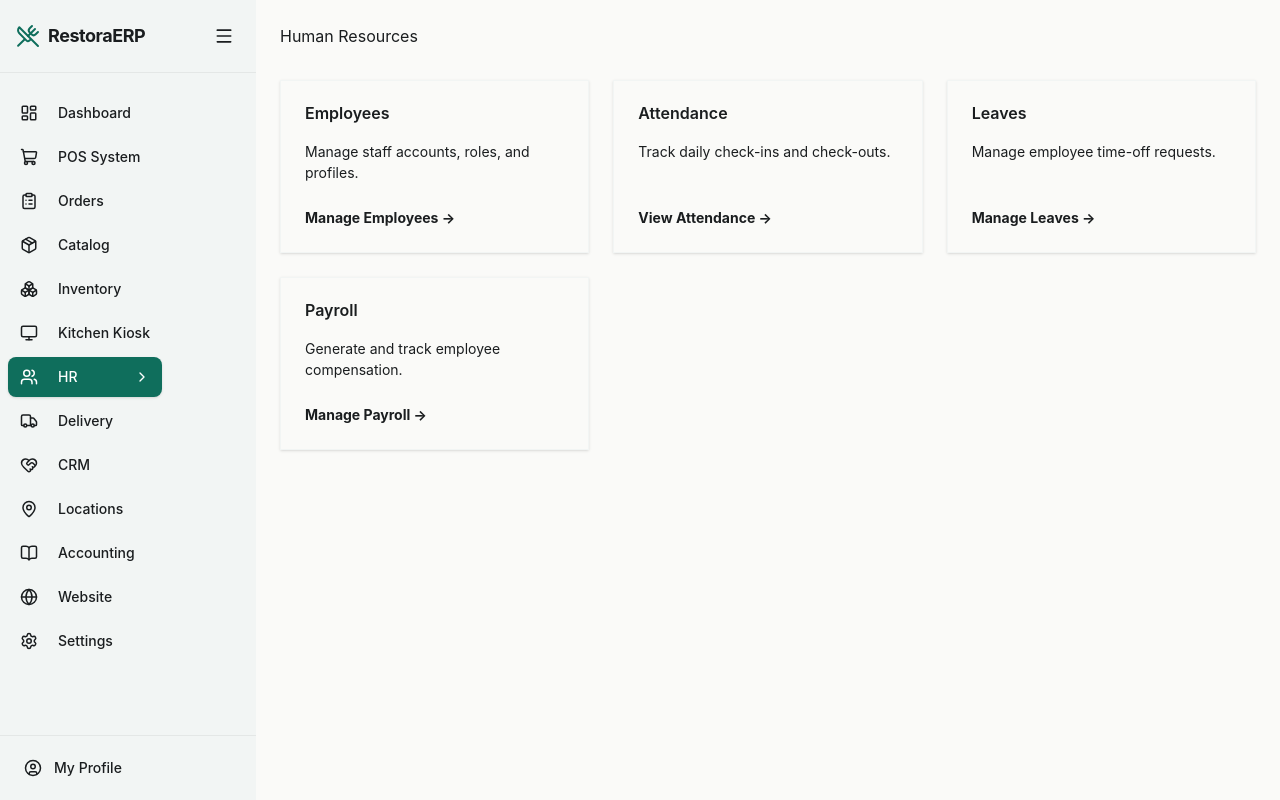
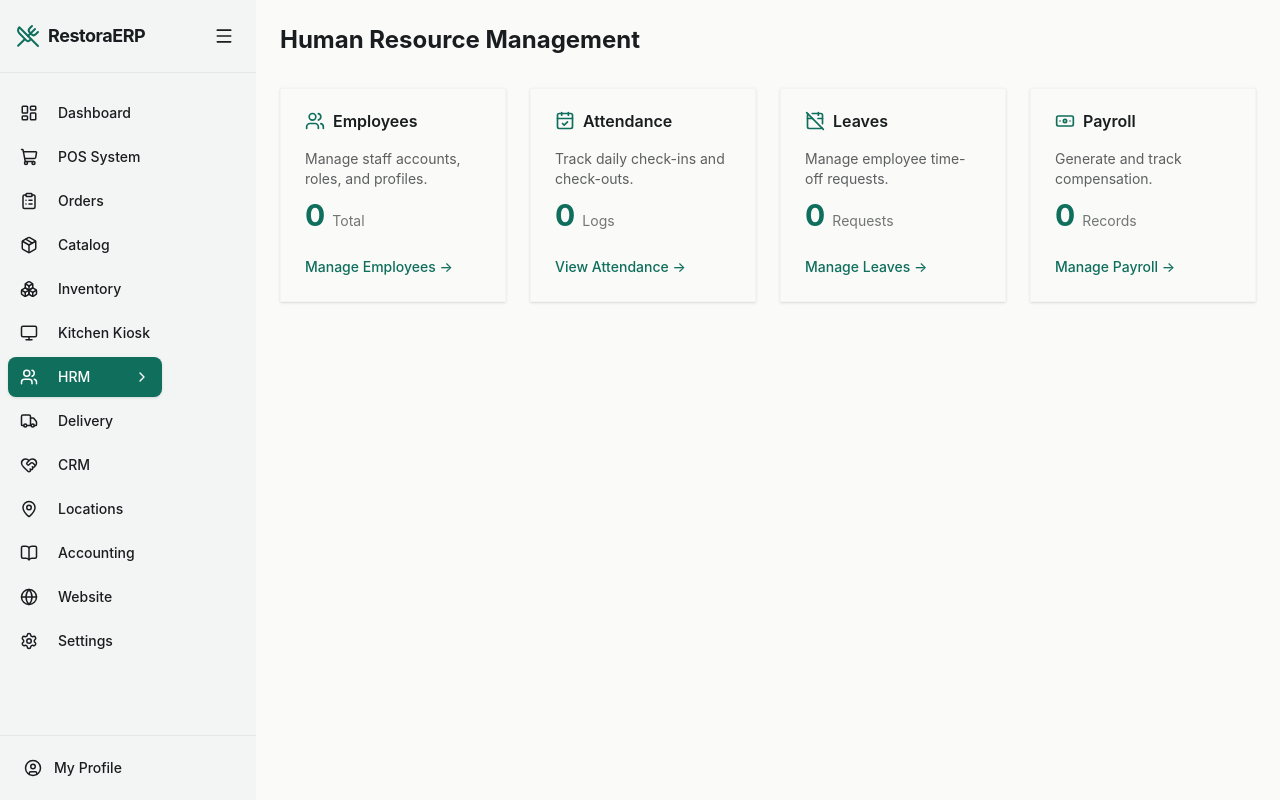
Before and after one commit to restauraerp/front, a Next.js app: page /admin/hr in a window 1280 px wide. Built offline with nearby package versions, Linux system fonts and the light colour scheme; no server answers.

Commit message:
feat: add role selection to employee management and implement dashboard statistics for HR modules

```diff
--- a/src/app/(admin)/admin/hr/employees/page.tsx
+++ b/src/app/(admin)/admin/hr/employees/page.tsx
@@ -8,6 +8,7 @@ import { Input } from '@/components/ui/Input';
 
 export default function EmployeesPage() {
   const [employees, setEmployees] = useState<any[]>([]);
+  const [roles, setRoles] = useState<any[]>([]);
   const [loading, setLoading] = useState(true);
 
   const [editingId, setEditingId] = useState<number | null>(null);
@@ -15,7 +16,8 @@ export default function EmployeesPage() {
     name: '',
     email: '',
     password: '',
-    location_id: ''
+    location_id: '',
+    role: ''
   });
   const [isFormOpen, setIsFormOpen] = useState(false);
 
@@ -26,8 +28,18 @@ export default function EmployeesPage() {
   const loadData = async () => {
     try {
       setLoading(true);
-      const res = await fetchApi('/users');
-      setEmployees(res.data || res || []);
+      const [usersRes, rolesRes] = await Promise.all([
+        fetchApi('/users'),
+        fetchApi('/roles').catch(() => null)
+      ]);
+      setEmployees(usersRes?.data || usersRes || []);
+
+      const fetchedRoles = rolesRes?.data || rolesRes || [];
+      if (Array.isArray(fetchedRoles)) {
+        setRoles(fetchedRoles);
+      } else if (fetchedRoles?.data && Array.isArray(fetchedRoles.data)) {
+        setRoles(fetchedRoles.data);
+      }
     } catch (err) {
       console.error(err);
     } finally {
@@ -60,7 +72,7 @@ export default function EmployeesPage() {
 
       setIsFormOpen(false);
       setEditingId(null);
-      setFormData({ name: '', email: '', password: '', location_id: '' });
+      setFormData({ name: '', email: '', password: '', location_id: '', role: '' });
       loadData();
     } catch (err) {
       console.error(err);
@@ -74,7 +86,8 @@ export default function EmployeesPage() {
       name: row.name || '',
       email: row.email || '',
       password: '',
-      location_id: row.location_id || ''
+      location_id: row.location_id || '',
+      role: row.roles?.[0]?.name || ''
     });
     setIsFormOpen(true);
   };
@@ -95,6 +108,7 @@ export default function EmployeesPage() {
     { key: 'id', label: 'ID' },
     { key: 'name', label: 'Name' },
     { key: 'email', label: 'Email' },
+    { key: 'role', label: 'Role', render: (row: any) => row.roles?.length ? row.roles[0].name.replace('_', ' ').toUpperCase() : '-' },
     { key: 'location_id', label: 'Location ID' }
   ];
 
@@ -105,7 +119,7 @@ export default function EmployeesPage() {
         <Button onClick={() => {
           setIsFormOpen(!isFormOpen);
           setEditingId(null);
-          setFormData({ name: '', email: '', password: '', location_id: '' });
+          setFormData({ name: '', email: '', password: '', location_id: '', role: '' });
         }}>
           {isFormOpen ? 'Close Form' : '+ New Employee'}
         </Button>
@@ -127,6 +141,21 @@ export default function EmployeesPage() {
             />
             <Input label="Location ID" name="location_id" type="number" value={formData.location_id} onChange={handleInputChange} />
 
+            <div className="flex flex-col gap-1">
+              <label className="font-medium text-sm text-base-content/70">Role</label>
+              <select
+                className="select select-bordered w-full"
+                name="role"
+                value={formData.role}
+                onChange={(e) => handleInputChange(e as any)}
+              >
+                <option value="">No Role</option>
+                {roles.map(r => (
+                  <option key={r.id} value={r.name}>{r.name.replace('_', ' ').toUpperCase()}</option>
+                ))}
+              </select>
+            </div>
+
             <div style={{ gridColumn: '1 / -1', display: 'flex', gap: '1rem', marginTop: '1rem' }}>
               <Button type="submit" variant="primary">{editingId ? 'Update Employee' : 'Create Employee'}</Button>
               <Button type="button" variant="secondary" onClick={() => setIsFormOpen(false)}>Cancel</Button>
--- a/src/app/(admin)/admin/hr/page.tsx
+++ b/src/app/(admin)/admin/hr/page.tsx
@@ -1,28 +1,95 @@
-import React from 'react';
+'use client';
+import React, { useEffect, useState } from 'react';
 import Link from 'next/link';
 import { Card } from '@/components/ui/Card';
+import { fetchApi } from '@/lib/api';
+import { Users, CalendarCheck, CalendarOff, Banknote } from 'lucide-react';
 
 export default function HROverview() {
+  const [stats, setStats] = useState({ employees: 0, attendances: 0, leaves: 0, payrolls: 0 });
+  const [loading, setLoading] = useState(true);
+
+  useEffect(() => {
+    async function loadStats() {
+      try {
+        const [empRes, attRes, leaveRes, payRes] = await Promise.all([
+          fetchApi('/users?per_page=1').catch(() => null),
+          fetchApi('/attendances?per_page=1').catch(() => null),
+          fetchApi('/leaves?per_page=1').catch(() => null),
+          fetchApi('/payrolls?per_page=1').catch(() => null)
+        ]);
+
+        const getCount = (res: any) => res?.total || res?.meta?.total || (Array.isArray(res?.data) ? res.data.length : 0) || (Array.isArray(res) ? res.length : 0) || 0;
+
+        setStats({
+          employees: getCount(empRes),
+          attendances: getCount(attRes),
+          leaves: getCount(leaveRes),
+          payrolls: getCount(payRes),
+        });
+      } catch (error) {
+        console.error("Failed to load HR stats", error);
+      } finally {
+        setLoading(false);
+      }
+    }
+
+    loadStats();
+  }, []);
+
   return (
     <div>
-      <h1 style={{ marginBottom: '2rem' }}>Human Resources</h1>
-      <div style={{ display: 'grid', gridTemplateColumns: 'repeat(auto-fit, minmax(300px, 1fr))', gap: '1.5rem' }}>
-        <Card title="Employees">
-          <p style={{ marginBottom: '1rem', color: 'var(--text-muted)' }}>Manage staff accounts, roles, and profiles.</p>
-          <Link href="/admin/hr/employees" style={{ color: 'var(--primary)', fontWeight: 'bold' }}>Manage Employees &rarr;</Link>
+      <h1 className="text-2xl font-bold mb-8">Human Resource Management</h1>
+      <div className="grid grid-cols-1 md:grid-cols-2 lg:grid-cols-4 gap-6">
+
+        <Card title={<div className="flex items-center gap-2"><Users className="text-primary" size={20} /> Employees</div>}>
+          <div className="mb-4">
+            <p className="text-base-content/70 mb-2 text-sm">Manage staff accounts, roles, and profiles.</p>
+            {loading ? (
+              <div className="skeleton h-8 w-24"></div>
+            ) : (
+              <div className="text-3xl font-bold text-primary">{stats.employees} <span className="text-sm font-normal text-base-content/60">Total</span></div>
+            )}
+          </div>
+          <Link href="/admin/hr/employees" className="text-primary font-medium hover:underline inline-flex items-center gap-1 text-sm">Manage Employees &rarr;</Link>
         </Card>
-        <Card title="Attendance">
-          <p style={{ marginBottom: '1rem', color: 'var(--text-muted)' }}>Track daily check-ins and check-outs.</p>
-          <Link href="/admin/hr/attendance" style={{ color: 'var(--primary)', fontWeight: 'bold' }}>View Attendance &rarr;</Link>
+
+        <Card title={<div className="flex items-center gap-2"><CalendarCheck className="text-primary" size={20} /> Attendance</div>}>
+          <div className="mb-4">
+            <p className="text-base-content/70 mb-2 text-sm">Track daily check-ins and check-outs.</p>
+            {loading ? (
+              <div className="skeleton h-8 w-24"></div>
+            ) : (
+              <div className="text-3xl font-bold text-primary">{stats.attendances} <span className="text-sm font-normal text-base-content/60">Logs</span></div>
+            )}
+          </div>
+          <Link href="/admin/hr/attendance" className="text-primary font-medium hover:underline inline-flex items-center gap-1 text-sm">View Attendance &rarr;</Link>
         </Card>
-        <Card title="Leaves">
-          <p style={{ marginBottom: '1rem', color: 'var(--text-muted)' }}>Manage employee time-off requests.</p>
-          <Link href="/admin/hr/leaves" style={{ color: 'var(--primary)', fontWeight: 'bold' }}>Manage Leaves &rarr;</Link>
+
+        <Card title={<div className="flex items-center gap-2"><CalendarOff className="text-primary" size={20} /> Leaves</div>}>
+          <div className="mb-4">
+            <p className="text-base-content/70 mb-2 text-sm">Manage employee time-off requests.</p>
+            {loading ? (
+              <div className="skeleton h-8 w-24"></div>
+            ) : (
+              <div className="text-3xl font-bold text-primary">{stats.leaves} <span className="text-sm font-normal text-base-content/60">Requests</span></div>
+            )}
+          </div>
+          <Link href="/admin/hr/leaves" className="text-primary font-medium hover:underline inline-flex items-center gap-1 text-sm">Manage Leaves &rarr;</Link>
         </Card>
-        <Card title="Payroll">
-          <p style={{ marginBottom: '1rem', color: 'var(--text-muted)' }}>Generate and track employee compensation.</p>
-          <Link href="/admin/hr/payroll" style={{ color: 'var(--primary)', fontWeight: 'bold' }}>Manage Payroll &rarr;</Link>
+
+        <Card title={<div className="flex items-center gap-2"><Banknote className="text-primary" size={20} /> Payroll</div>}>
+          <div className="mb-4">
+            <p className="text-base-content/70 mb-2 text-sm">Generate and track compensation.</p>
+            {loading ? (
+              <div className="skeleton h-8 w-24"></div>
+            ) : (
+              <div className="text-3xl font-bold text-primary">{stats.payrolls} <span className="text-sm font-normal text-base-content/60">Records</span></div>
+            )}
+          </div>
+          <Link href="/admin/hr/payroll" className="text-primary font-medium hover:underline inline-flex items-center gap-1 text-sm">Manage Payroll &rarr;</Link>
         </Card>
+
       </div>
     </div>
   );
--- a/src/app/(admin)/layout.tsx
+++ b/src/app/(admin)/layout.tsx
@@ -30,7 +30,7 @@ const navItems = [
   { href: '/admin/catalog', label: 'Catalog', icon: Package },
   { href: '/admin/inventory', label: 'Inventory', icon: Boxes },
   { href: '/admin/kiosk', label: 'Kitchen Kiosk', icon: Monitor },
-  { href: '/admin/hr', label: 'HR', icon: Users },
+  { href: '/admin/hr', label: 'HRM', icon: Users },
   { href: '/admin/delivery', label: 'Delivery', icon: Truck },
   { href: '/admin/crm', label: 'CRM', icon: HeartHandshake },
   { href: '/admin/locations', label: 'Locations', icon: MapPin },
```
